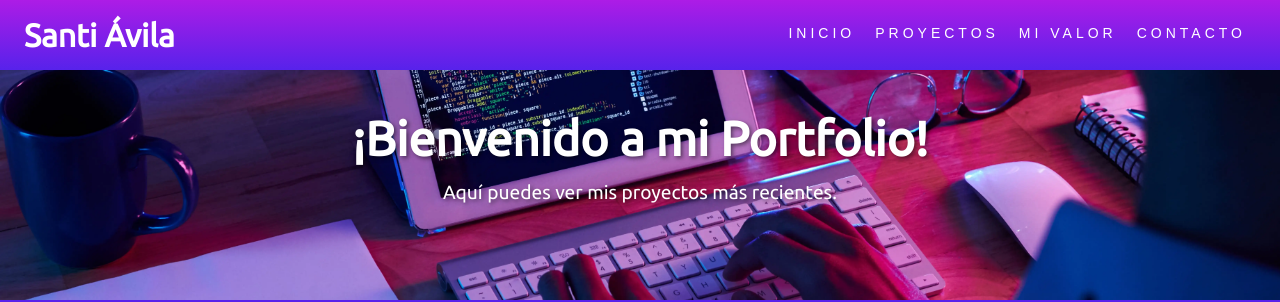
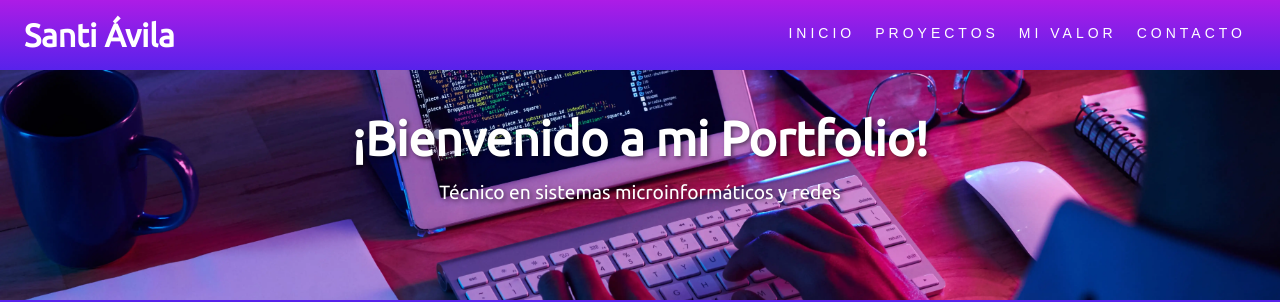
Before and after one commit to santiavilaplaz/santiavilaplaz.github.io, a plain HTML site: page index.html in a window 1280 px wide. Shown: the top 302 px of the page. Drawn offline with Linux system fonts and the light colour scheme.

Commit message:
Update index.html

```diff
--- a/index.html
+++ b/index.html
@@ -65,7 +65,7 @@
 				¡Bienvenido a mi Portfolio!
 			</h1>
 			<p>
-				Aquí puedes ver mis proyectos más recientes.
+				Técnico en sistemas microinformáticos y redes
 			</p>
 		</div>
 	</section>
```
